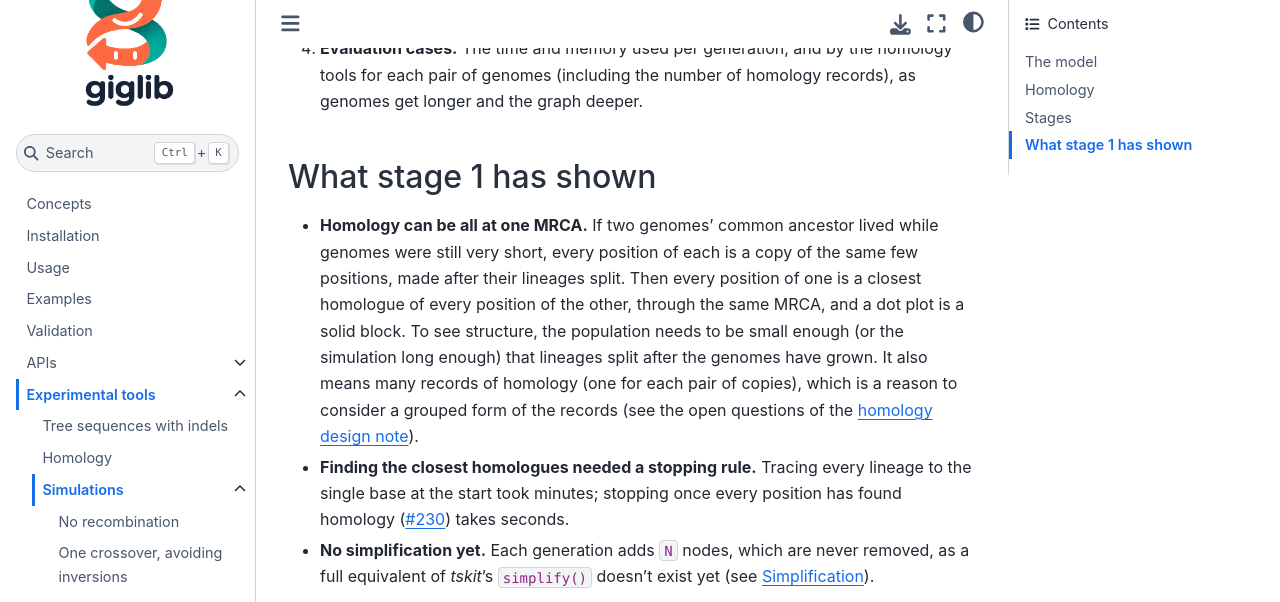
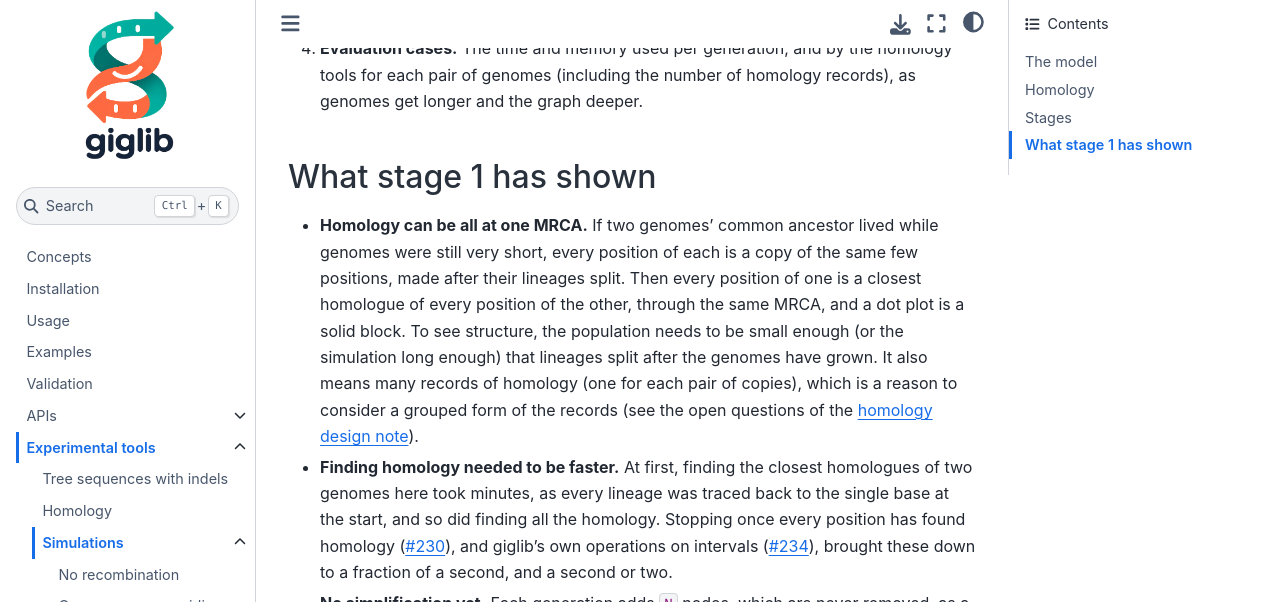
Before and after one commit to hyanwong/giglib, a Jupyter Book: the page built from docs/tools/simulations/single_origin.md, in a window 1280 px wide and 900 px high, scrolled down 3466 px, cut to the strip 0-602 px from the top of the window. Built offline with Jupyter Book 1.0.4 settings and Sphinx 7.4.7 and the Sphinx Book theme 1.1.4, drawn with Linux system fonts in a browser that asks for light colours.

Commit message:
Single-origin docs: update the timings of finding homology
Co-Authored-By: Claude Opus 5.5 <noreply@anthropic.com>

```diff
--- a/docs/tools/simulations/single_origin.md
+++ b/docs/tools/simulations/single_origin.md
@@ -203,9 +203,11 @@ yet.
   have grown. It also means many records of homology (one for each pair of copies), which is a
   reason to consider a grouped form of the records (see the open questions of the
   {ref}`homology design note <sec_design_homology>`).
-- **Finding the closest homologues needed a stopping rule.** Tracing every lineage to the single
-  base at the start took minutes; stopping once every position has found homology ({pr}`230`)
-  takes seconds.
+- **Finding homology needed to be faster.** At first, finding the closest homologues of two
+  genomes here took minutes, as every lineage was traced back to the single base at the start,
+  and so did finding all the homology. Stopping once every position has found homology
+  ({pr}`230`), and giglib's own operations on intervals ({pr}`234`), brought these down to a
+  fraction of a second, and a second or two.
 - **No simplification yet.** Each generation adds `N` nodes, which are never removed, as a full
   equivalent of _tskit_'s `simplify()` doesn't exist yet (see {ref}`sec_design_simplification`).
 
```
